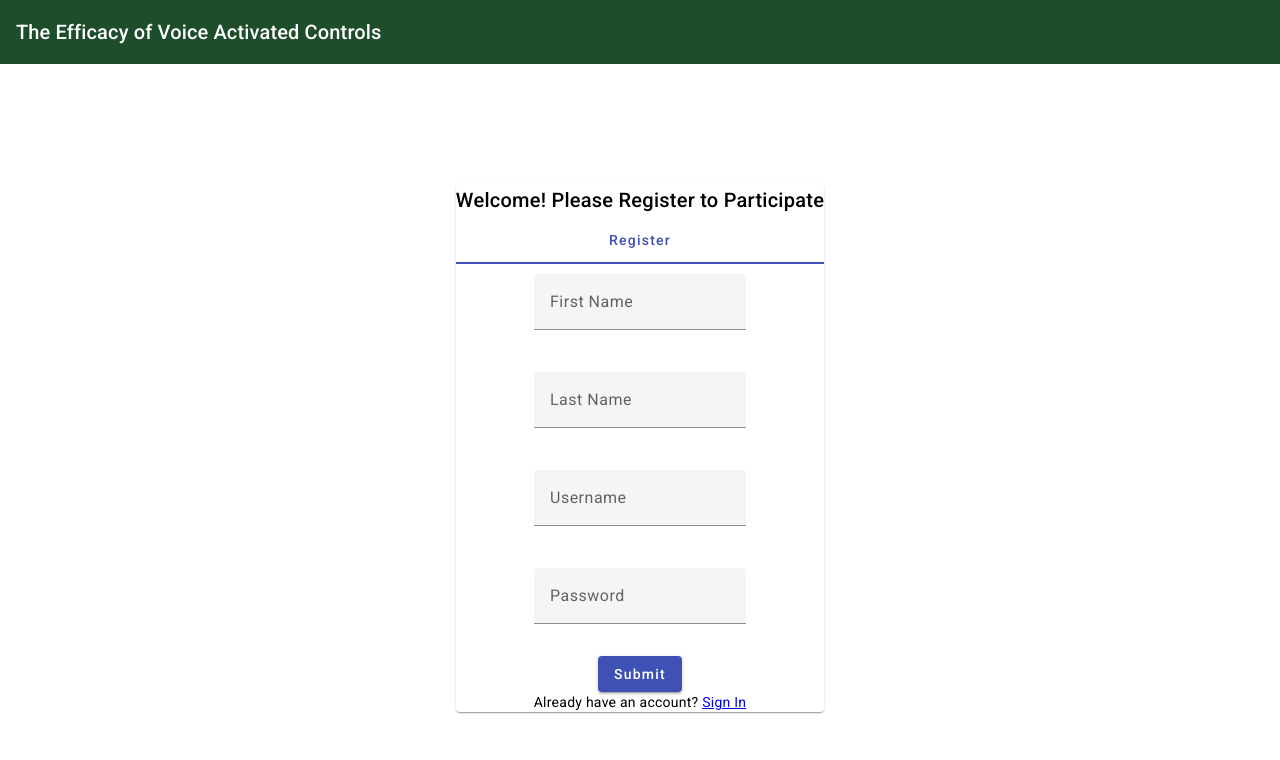
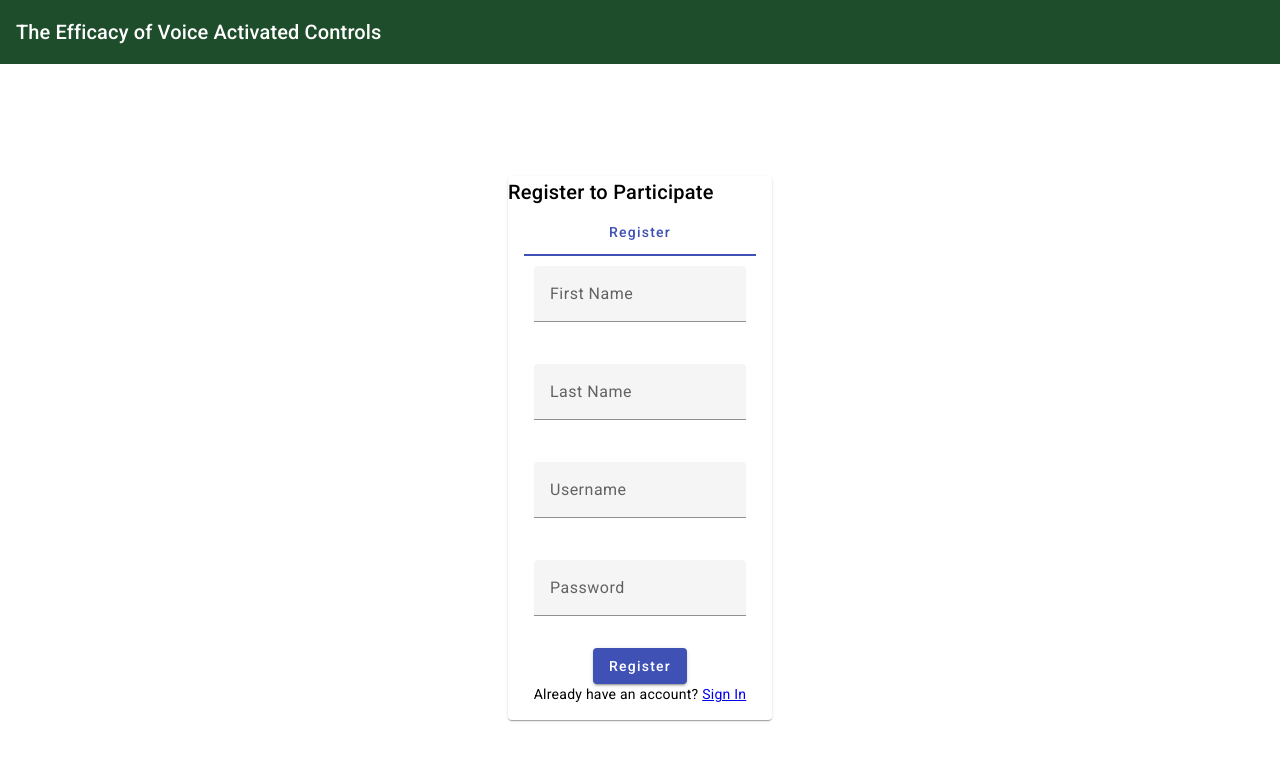
Before and after one commit to csu-hci-projects/SP23-The-Efficacy-Of-Voice-Activated-Controls, an Angular app in the folder frontend/: page /register in a window 1280 px wide. Shown: the top 760 px of the page. Built offline with nearby package versions, Linux system fonts and the light colour scheme.

Commit message:
register saves login credentials in db.json file

```diff
--- a/frontend/db.json
+++ b/frontend/db.json
@@ -1,5 +1,11 @@
 {
   "users": [
-
+    {
+      "firstName": "Kimeron",
+      "lastName": "Lazare",
+      "username": "klazare",
+      "password": "Test$1234",
+      "id": 1
+    }
   ]
 }
--- a/frontend/package.json
+++ b/frontend/package.json
@@ -6,7 +6,8 @@
     "start": "ng serve",
     "build": "ng build",
     "watch": "ng build --watch --configuration development",
-    "test": "ng test"
+    "test": "ng test",
+    "server": "ts-node ./server/server.ts"
   },
   "private": true,
   "dependencies": {
@@ -20,7 +21,6 @@
     "@angular/platform-browser": "^15.2.0",
     "@angular/platform-browser-dynamic": "^15.2.0",
     "@angular/router": "^15.2.0",
-    "json-server": "^0.17.3",
     "ngx-toastr": "^16.1.0",
     "rxjs": "~7.8.0",
     "tslib": "^2.3.0",
@@ -32,11 +32,13 @@
     "@angular/compiler-cli": "^15.2.0",
     "@types/jasmine": "~4.3.0",
     "jasmine-core": "~4.5.0",
+    "json-server": "^0.17.3",
     "karma": "~6.4.0",
     "karma-chrome-launcher": "~3.1.0",
     "karma-coverage": "~2.2.0",
     "karma-jasmine": "~5.1.0",
     "karma-jasmine-html-reporter": "~2.0.0",
+    "ts-node": "^10.9.1",
     "typescript": "~4.9.4"
   }
 }
--- a/frontend/src/app/register/register.component.html
+++ b/frontend/src/app/register/register.component.html
@@ -1,10 +1,11 @@
 <div class="container">
 	<mat-card>
-		<mat-card-title>Welcome! Please Register to Participate</mat-card-title>
+		<mat-card-title>Register to Participate</mat-card-title>
+		<mat-card-content>
 		<mat-tab-group class="tab" color="primary">
 
 			<mat-tab label="Register">
-				<div [formGroup]="registerForm" class="form" (ngSubmit)="register()">
+				<form [formGroup]="registerForm" class="form" (ngSubmit)="register()">
 					<mat-form-field class="field-item">
 						<input matInput placeholder="First Name" formControlName="firstName" name="firstName" required />
 						<mat-error *ngIf="registerForm.controls['firstName'].invalid"> Please enter your first name </mat-error>
@@ -38,10 +39,11 @@
 						</mat-error>
 					</mat-form-field>
 
-					<button mat-raised-button color="primary">Submit</button>
+					<button mat-raised-button type="submit" color="primary">Register</button>
 					<div class="mt-2">Already have an account? <a routerLink="">Sign In</a></div>
-				</div>
+				</form>
 			</mat-tab>
 		</mat-tab-group>
+		</mat-card-content>
 	</mat-card>
 </div>
```
Also changed, not shown: 1 other file (tests, documents, lock files or other folders).
